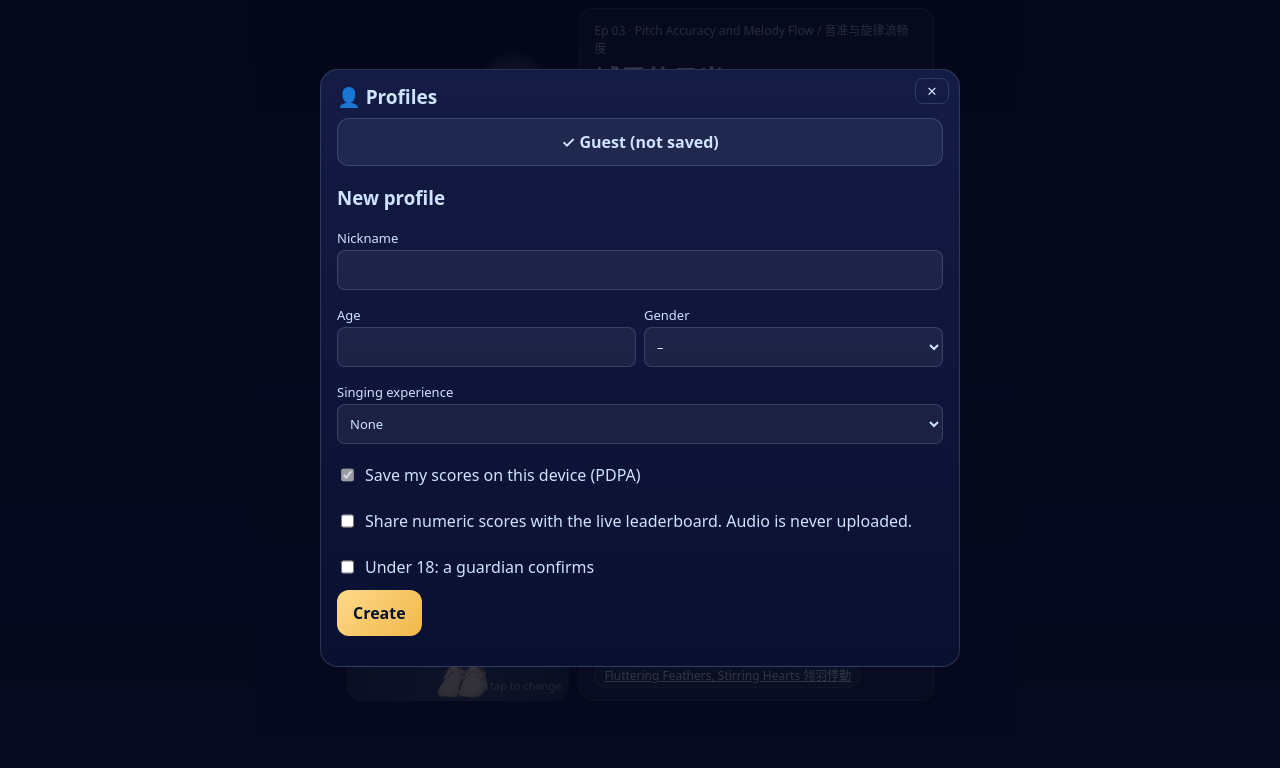
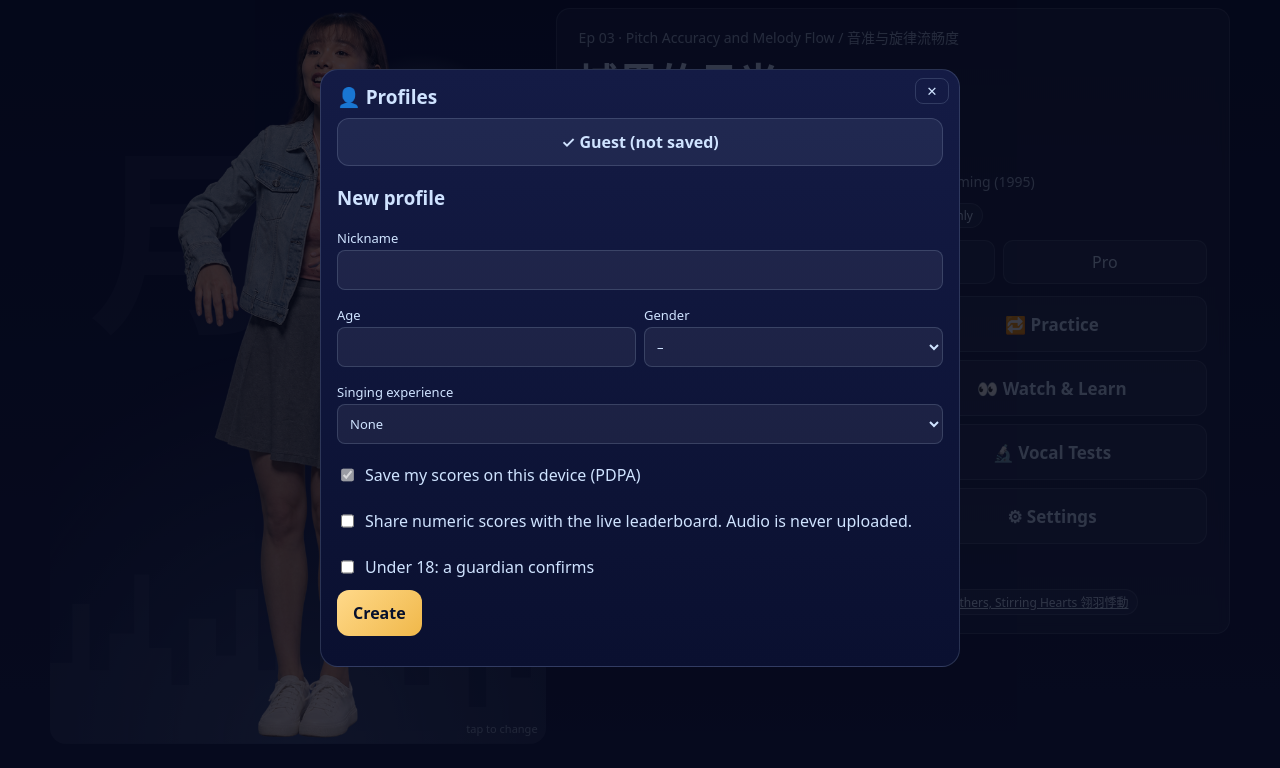
Before and after one commit to aaron-chen-angus/intellicare-singalong-alyssa03, a plain HTML site: page index.html in a window 1280 px wide. Shown: the part 32-800 px from the top of the page. Drawn offline with Linux system fonts and the light colour scheme.

Commit message:
Add files via upload

```diff
--- a/index.html
+++ b/index.html
@@ -29,7 +29,7 @@ button{font:inherit;color:inherit;cursor:pointer}
 .chip.ok{border-color:var(--ok);color:var(--ok)}.chip.bad{border-color:var(--bad);color:var(--bad)}.chip.warn{border-color:var(--am);color:var(--am)}
 /* ---------- menu ---------- */
 #menu{overflow-y:auto;position:relative;padding:8px 12px calc(16px + var(--sab))}
-#menuGrid{display:flex;flex-direction:column;gap:10px;max-width:1100px;margin:0 auto;position:relative;z-index:1}
+#menuGrid{display:flex;flex-direction:column;gap:10px;width:100%;max-width:1180px;margin:0 auto;position:relative;z-index:1}
 #stage{position:relative;height:min(52dvh,430px);overflow:hidden;border-radius:16px;background:radial-gradient(120% 90% at 50% 100%,rgba(127,166,214,.25),transparent 60%)}
 #stage .moon{position:absolute;right:6%;top:6%;width:38%;aspect-ratio:1;border-radius:50%;background:radial-gradient(circle,#CFE3FF 0,rgba(207,227,255,.55) 35%,transparent 70%);opacity:.55}
 #stage .ghost{position:absolute;left:0;right:0;top:18%;text-align:center;font-size:min(34vw,200px);font-weight:800;color:var(--accent);opacity:.07;letter-spacing:.05em;line-height:1}
@@ -48,7 +48,8 @@ button{font:inherit;color:inherit;cursor:pointer}
 #about{font-size:14px;line-height:1.5}
 #about summary{cursor:pointer;font-weight:600}
 @media (min-aspect-ratio:1/1) and (min-width:900px){
- #menuGrid{flex-direction:row;align-items:stretch}#stage{flex:0 0 38%;height:auto;min-height:420px;max-height:calc(100dvh - 80px)}#menuRight{flex:1;display:flex;flex-direction:column;gap:10px}}
+ #menuGrid{flex-direction:row;align-items:stretch}#stage{flex:0 0 42%;height:calc(100dvh - 64px);min-height:460px;max-height:none}#menuRight{flex:1;display:flex;flex-direction:column;gap:10px}
+ #card{padding:18px 22px;gap:12px}#card h1{font-size:40px}#card h1 small{font-size:20px}#card .sub{font-size:14px}#modes .btn{font-size:17px;min-height:56px}.pill{font-size:16px}}
 /* ---------- play ---------- */
 #play{position:relative;display:grid;grid-template-rows:auto auto minmax(0,1fr) auto auto;gap:4px;padding:0 0 var(--sab)}
 #videoWrap{background:#000;max-height:34dvh;aspect-ratio:16/9;width:100%;margin:0 auto;display:flex;justify-content:center}
```
